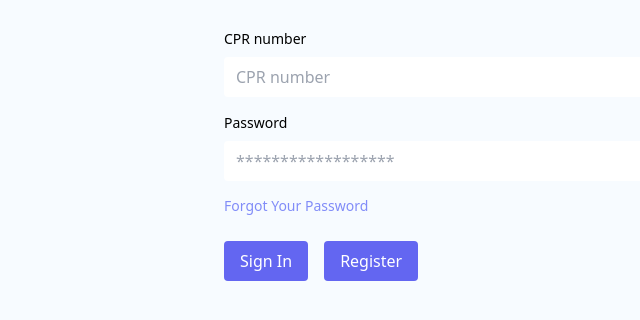
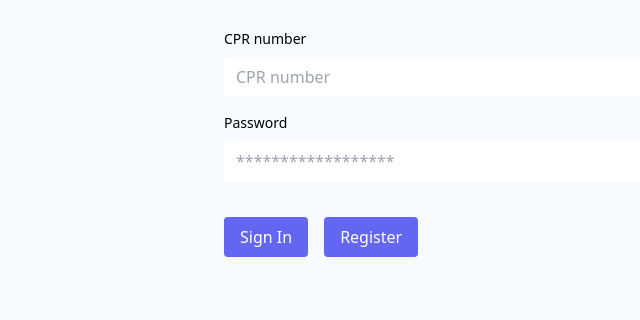
Before and after one commit to group-seven-kea/handin, a Flask app: page /user/login in a window 1280 px wide. Shown: the part 139-459 px from the top of the page, without its empty margins (192-832 px from the left). Run offline with Flask 2, Linux system fonts and the light colour scheme.

Commit message:
Update login.html

```diff
--- a/ui/templates/login.html
+++ b/ui/templates/login.html
@@ -13,9 +13,7 @@
         Password
       </label>
       <input class="shadow-xs appearance-none border-red rounded w-full py-2 px-3 text-grey-darker mb-3" name="password" id="password" type="password" placeholder="******************">
-        <a class="inline-block align-baseline text-sm text-indigo-400 hover:text-indigo-500" href="reset" autocomplete="off">
-        Forgot Your Password
-      </a> <p class="text-red-700" id="password-error"></p>
+        <p class="text-red-700" id="password-error"></p>
     </div>
     <div class="flex items-center justify-start">
       <button id="submit-btn" class="bg-indigo-500 hover:bg-indigo-600 text-white py-2 px-4 rounded mr-4" type="button">
```
